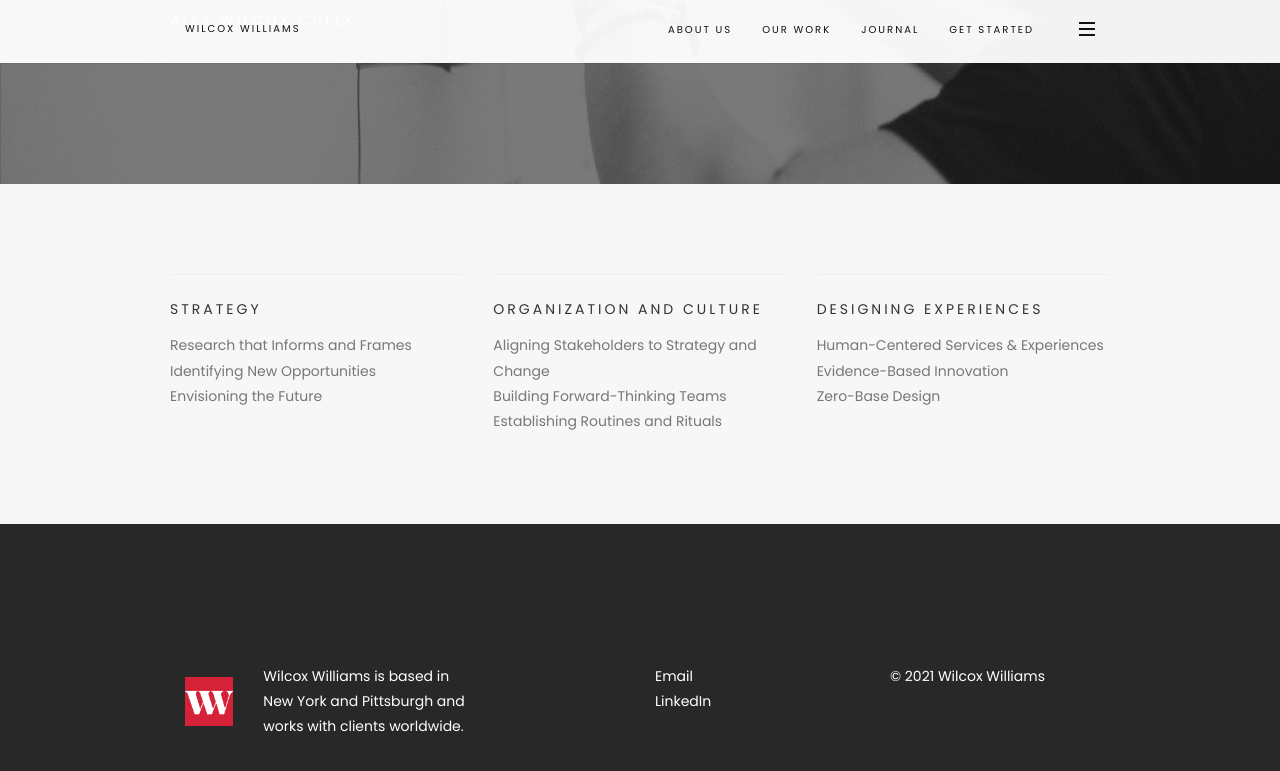
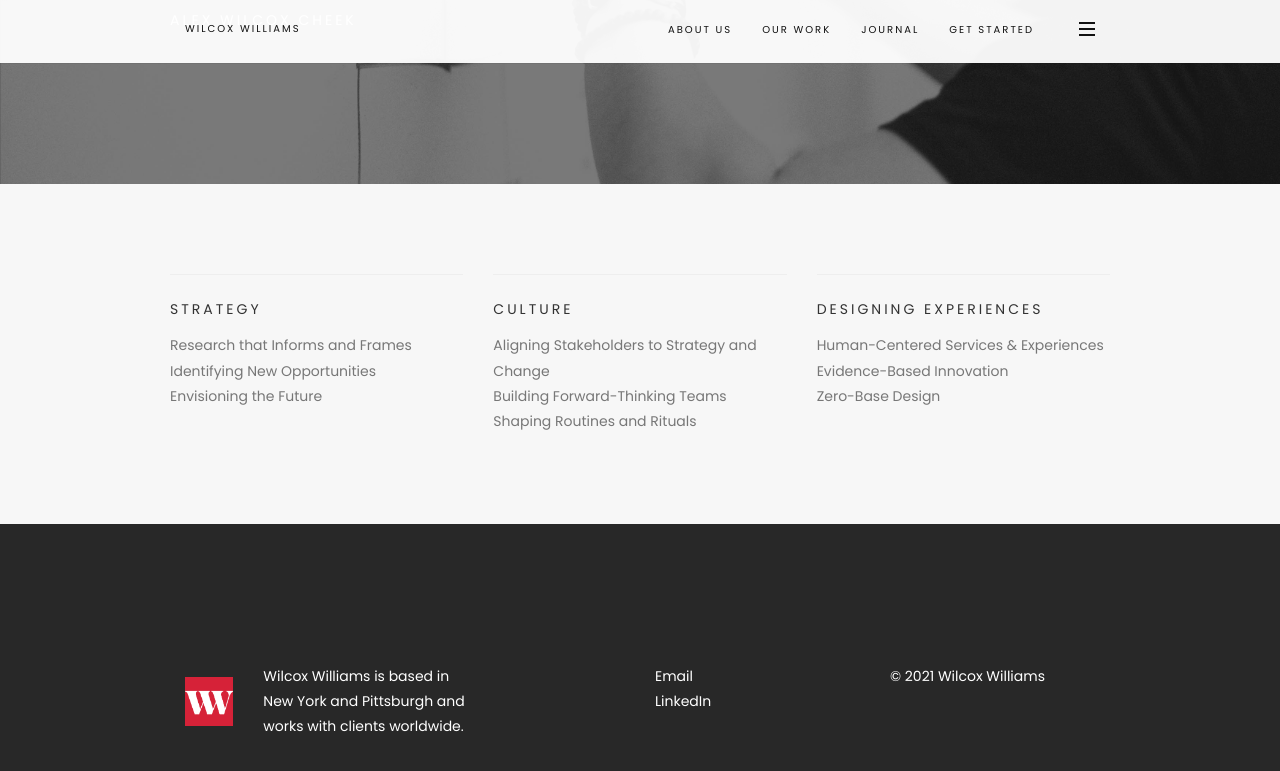
Before and after one commit to rwcstudio/wilcoxwilliams.github.io, a Jekyll site: the page built from work.html, in a window 1280 px wide and 900 px high, scrolled down 6775 px. Shown: the top 771 px of the window. Built offline with Jekyll 4.4.1, drawn with Linux system fonts in a browser that asks for light colours; some web fonts are replaced.

Commit message:
Update work.html

```diff
--- a/work.html
+++ b/work.html
@@ -87,10 +87,10 @@ Design is a humanistic lens that can bring clarity and purpose to your customer
 
 	</div>
 	<div class="col-sm-12 col-md-4 col-lg-4">
-	<hr><h4 class="font-alt">Organization and Culture</h4>
+	<hr><h4 class="font-alt">Culture</h4>
 	<p>Aligning Stakeholders to Strategy and Change<br>
 		Building Forward-Thinking Teams<br>
-		Establishing Routines and Rituals</p>
+		Shaping Routines and Rituals</p>
 	</div>
 
 	<div class="col-sm-12 col-md-4 col-lg-4">
```
